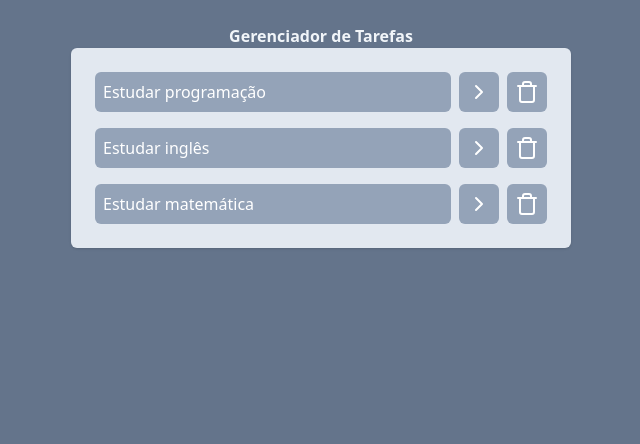
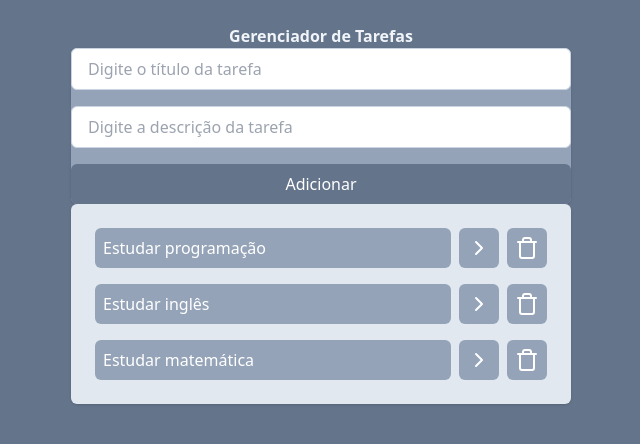
Before and after one commit to Rubenslourenco/fundamentos-react, a React (Vite) app: page / in a window 1280 px wide. Shown: the top 444 px of the page, without its empty margins (319-959 px from the left). Built offline with nearby package versions, Linux system fonts and the light colour scheme.

Commit message:
Atualizando projeto com o repositorio local

```diff
--- a/src/components/AddTask.jsx
+++ b/src/components/AddTask.jsx
@@ -1,5 +1,22 @@
 function AddTask() {
-  return <h1></h1>;
+  return (
+    <div className="space-y-4 bg-slate-400 rounded-md shadow flex flex-col">
+      <input
+        type="text"
+        placeholder="Digite o título da tarefa"
+        className="border border-slate-300 outline-slate-400 px-4 py-2 rounded-md"
+      />
+      <input
+        type="text"
+        placeholder="Digite a descrição da tarefa"
+        className="border border-slate-300 outline-slate-400 px-4 py-2 rounded-md"
+      />
+
+      <button className="bg-slate-500 text-white px-4 py-2 rounded-md font-medium">
+        Adicionar
+      </button>
+    </div>
+  );
 }
 
 export default AddTask;
--- a/src/components/Tasks.jsx
+++ b/src/components/Tasks.jsx
@@ -1,12 +1,12 @@
 import { ChevronRightIcon, TrashIcon } from "lucide-react";
 
-function Tasks(props) {
+function Tasks({ tasks, onTaskClick, onDeleteTaskClick }) {
   return (
     <ul className="space-y-4 p-6 bg-slate-200 rounded-md shadow">
-      {props.tasks.map((task) => (
+      {tasks.map((task) => (
         <li key={task.id} className="flex gap-2">
           <button
-            onClick={() => props.onTaskClick(task.id)}
+            onClick={() => onTaskClick(task.id)}
             className={`bg-slate-400 text-left w-full text-white p-2 rounded-md
                 ${task.isCompleted && "line-through"}`}
           >
@@ -16,7 +16,7 @@
             <ChevronRightIcon />
           </button>
           <button
-            onClick={() => props.onDeleteTaskClick(task.id)}
+            onClick={() => onDeleteTaskClick(task.id)}
             className="bg-slate-400 p-2 rounded-md text-white"
           >
             <TrashIcon />
```
